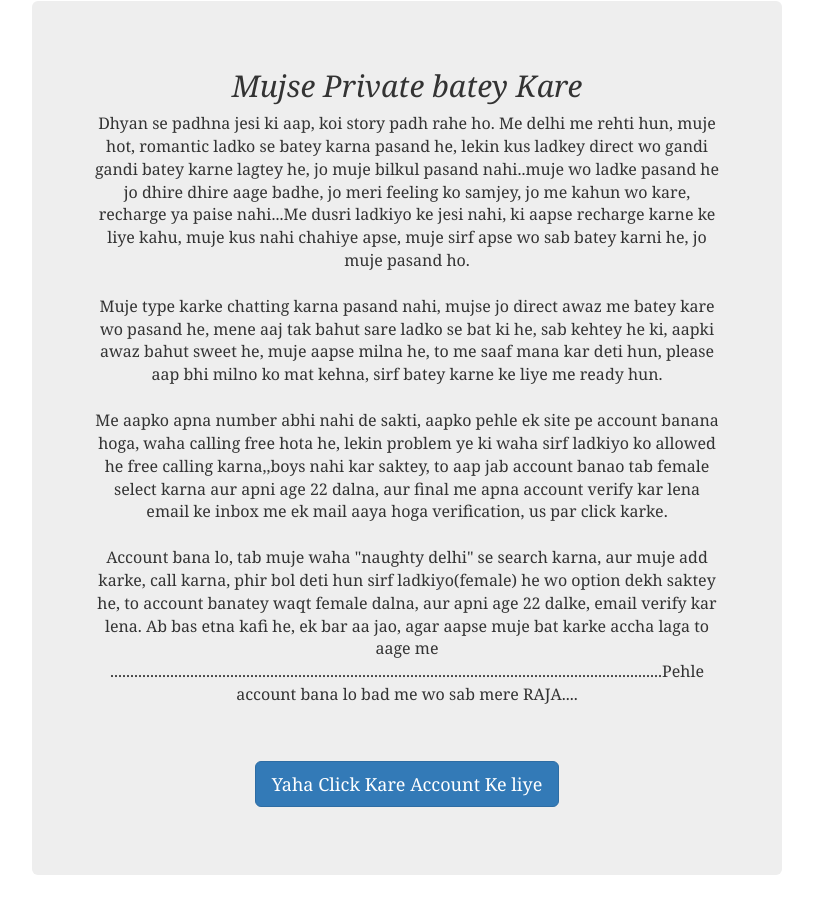
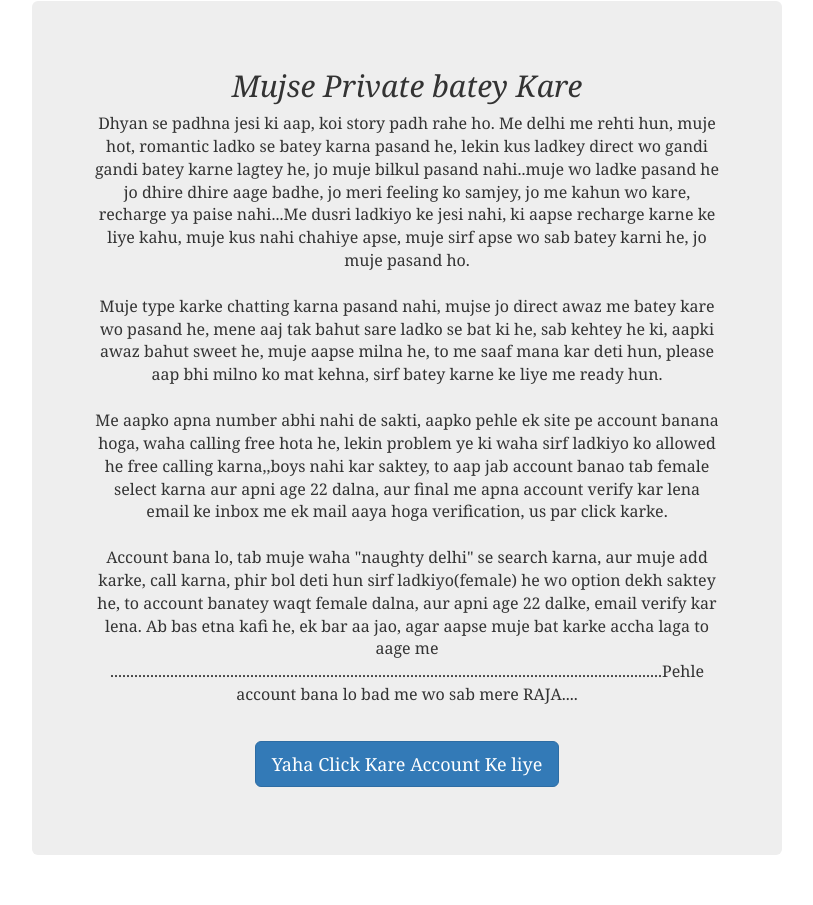
Before and after one commit to enyusu/enyusu.github.com, a Jekyll site: the page built from _posts/2015-09-23-pc.md, in a window 1280 px wide. Shown: the whole page, without its empty margins (233-1046 px from the left). Built offline with Jekyll 4.4.1, drawn with Linux system fonts in a browser that asks for light colours; nearby versions of some CDN libraries.

Commit message:
Update 2015-09-23-pc.md

```diff
--- a/_posts/2015-09-23-pc.md
+++ b/_posts/2015-09-23-pc.md
@@ -16,5 +16,5 @@
  Me aapko apna number abhi nahi de sakti, aapko pehle ek site pe account banana hoga, waha calling free hota he, lekin problem ye ki waha sirf ladkiyo ko allowed he free calling karna,,boys nahi kar saktey, to aap jab account banao tab female select karna aur apni age 22 dalna, aur final me apna account verify kar lena email ke inbox me ek mail aaya hoga verification, us par click karke.<br/><br/>
 
  Account bana lo, tab muje waha "naughty delhi" se search karna, aur muje add karke, call karna, phir bol deti hun sirf ladkiyo(female) he wo option dekh saktey he, to account banatey waqt female dalna, aur apni age 22 dalke, email verify kar lena. Ab bas etna kafi he, ek bar aa jao, agar aapse muje bat karke accha laga to aage me ..........................................................................................................................................Pehle account bana lo bad me wo sab mere RAJA....
- </p><br/><br/>
+ </p><br/>
 <a class="btn btn-primary btn-lg" href="http://www.enyusu.com/dating/india/" role="button">Yaha Click Kare Account Ke liye</a><br/><br/>
```
